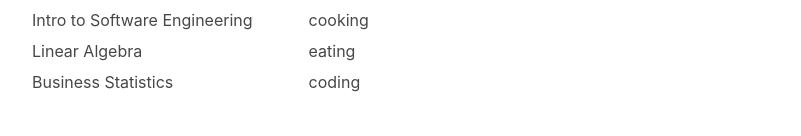
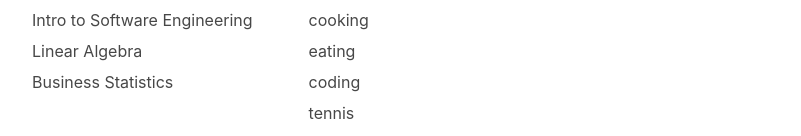
Before and after one commit to aaf1007/anton-portfolio, a React (Vite) app in the folder frontend/: page / in a window 1280 px wide. Shown: the part 657-793 px from the top of the page, without its empty margins (233-1034 px from the left). Built offline with nearby package versions, Linux system fonts and the light colour scheme.

Commit message:
chore: added more hobbies

```diff
--- a/frontend/src/pages/HomePage.tsx
+++ b/frontend/src/pages/HomePage.tsx
@@ -11,7 +11,7 @@ const coursework = [
   "Business Statistics",
 ];
 
-const hobbies = ["gym", "cooking", "eating", "coding"];
+const hobbies = ["gym", "cooking", "eating", "coding", "tennis", "basketball"];
 
 
 const learning = ["springboot", "express", "machine learning"];
```
